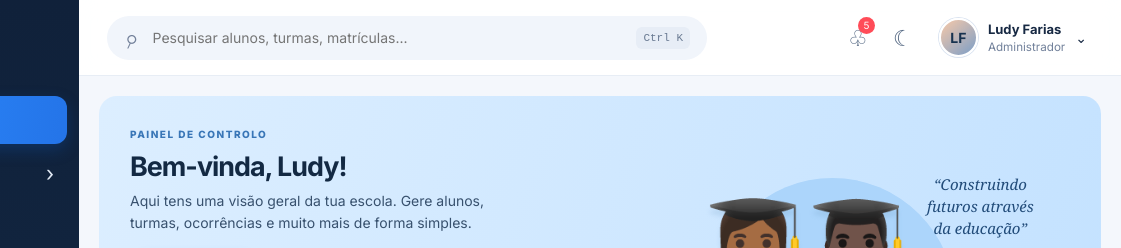
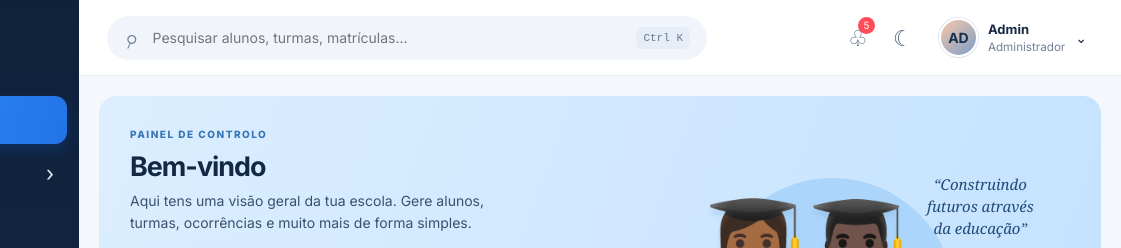
Before and after one commit to paulogaspar12/Engenharia-De-Software, a plain HTML site: page index.html in a window 1280 px wide. Shown: the top 248 px of the page, 159-1280 px from the left. Drawn offline with Linux system fonts and the light colour scheme.

Commit message:
Primeira versão

```diff
--- a/index.html
+++ b/index.html
@@ -48,8 +48,8 @@
           <button class="icon-button notification-trigger" id="notificationButton" aria-label="Notificações">♧<i>5</i></button>
           <button class="icon-button" id="themeToggle" aria-label="Alternar tema">☾</button>
           <button class="profile-button" id="profileButton">
-            <span class="avatar avatar-admin">LF</span>
-            <span class="profile-copy"><strong>Ludy Farias</strong><small>Administrador</small></span>
+            <span class="avatar avatar-admin">AD</span>
+            <span class="profile-copy"><strong>Admin</strong><small>Administrador</small></span>
             <span>⌄</span>
           </button>
         </div>
@@ -59,7 +59,7 @@
         <section class="welcome-banner">
           <div class="welcome-copy">
             <span class="eyebrow">PAINEL DE CONTROLO</span>
-            <h1>Bem-vinda, Ludy!</h1>
+            <h1>Bem-vindo</h1>
             <p>Aqui tens uma visão geral da tua escola. Gere alunos,<br class="desktop-only"> turmas, ocorrências e muito mais de forma simples.</p>
             <button class="primary-button" id="startButton">Começar <span>→</span></button>
           </div>
```
